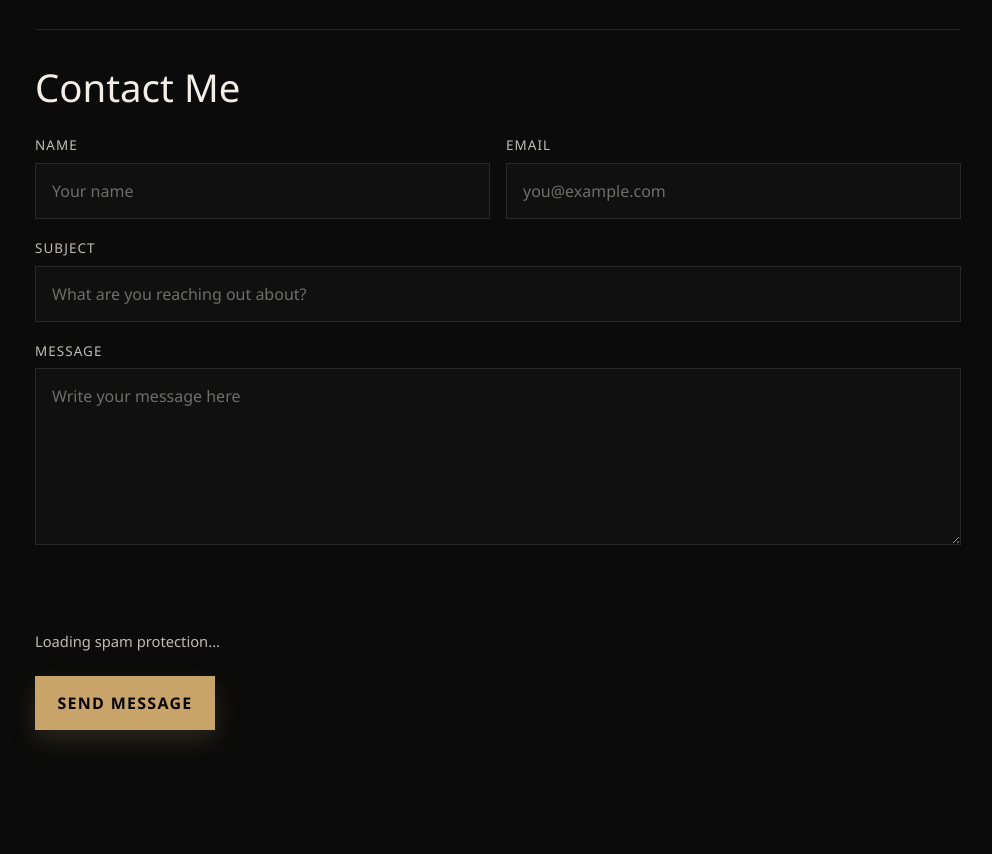
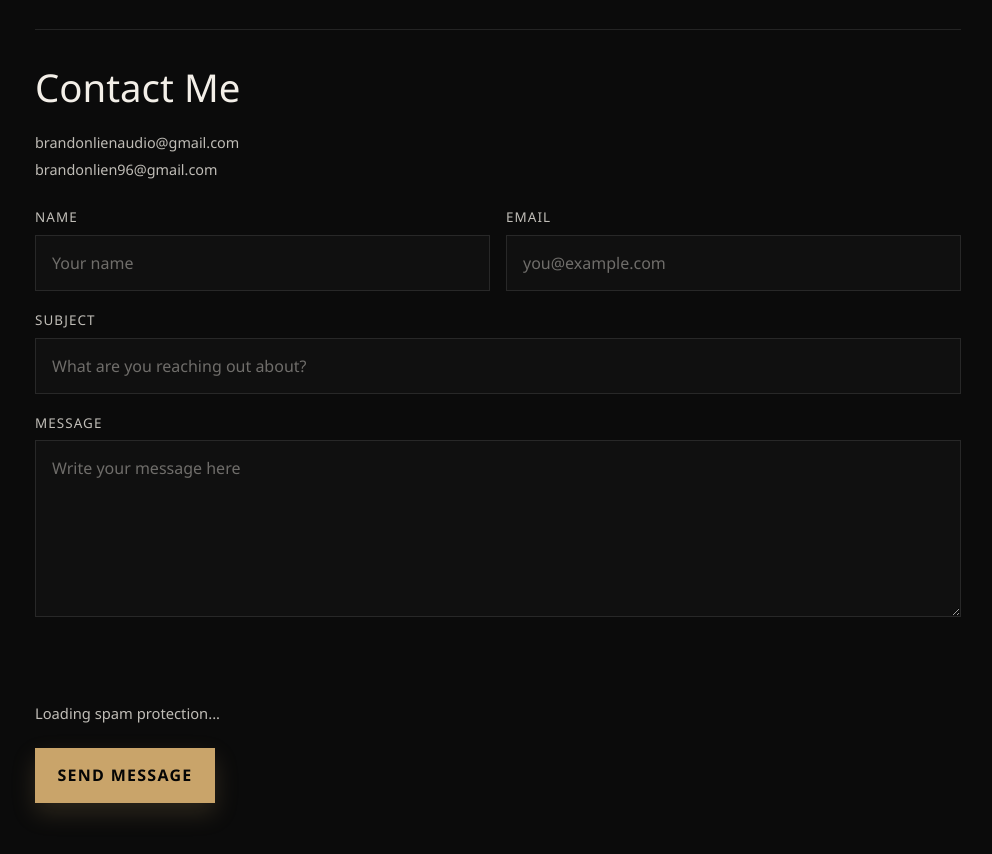
Before and after one commit to jacup101/brandon-lien-portfolio, a React (Vite) app: page /about in a window 1280 px wide. Shown: the part 1020-1874 px from the top of the page, without its empty margins (142-1134 px from the left). Before the commit the page ends 1802 px from the top, so only its background shows below. Built offline with nearby package versions, Linux system fonts and the light colour scheme; no server answers.

Commit message:
Append emails to about page

```diff
--- a/src/pages/AboutPage.tsx
+++ b/src/pages/AboutPage.tsx
@@ -259,6 +259,11 @@ function AboutPage() {
                 <h2 className="about-subtitle">Contact Me</h2>
               </div>
 
+              <div style={{ marginBottom: '1.5rem' }}>
+                <p style={{ margin: '0 0 0.3rem', color: 'var(--site-muted)', fontSize: '0.9rem' }}>brandonlienaudio@gmail.com</p>
+                <p style={{ margin: 0, color: 'var(--site-muted)', fontSize: '0.9rem' }}>brandonlien96@gmail.com</p>
+              </div>
+
               <Form className="about-form" onSubmit={handleSubmit}>
                 <Row className="g-3">
                   <Col md={6}>
```
